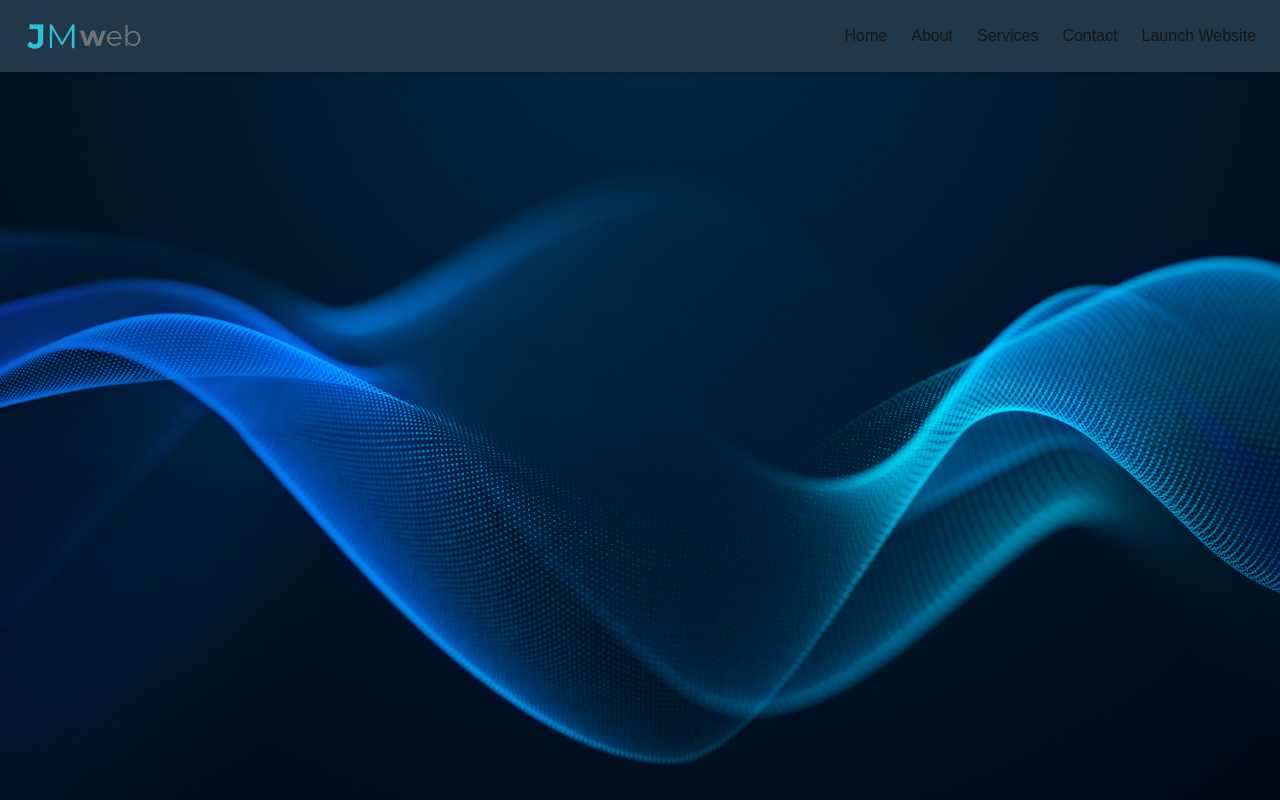
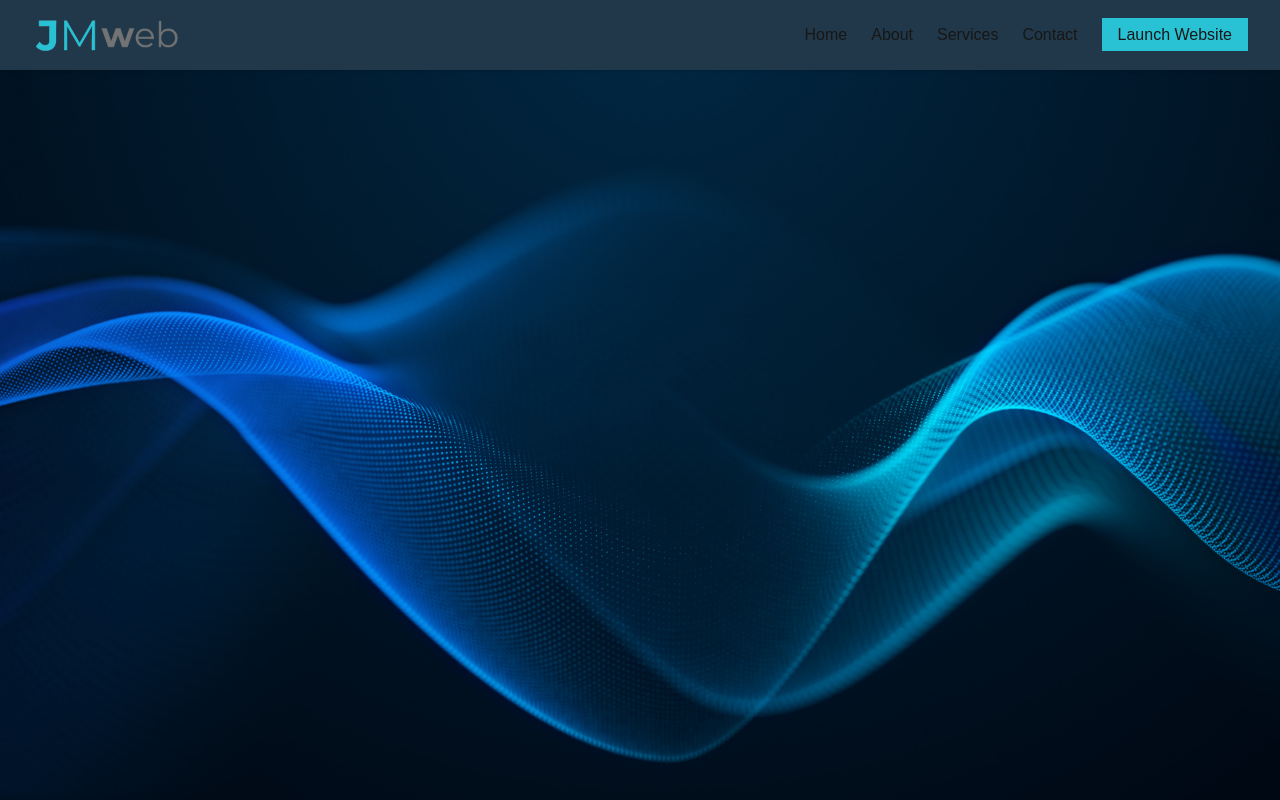
Before and after one commit to JackM510/Next.js-JMWEB, a Next.js app: page / in a window 1280 px wide. Shown: the top 800 px of the page. Built offline with nearby package versions, Linux system fonts and the light colour scheme.

Commit message:
added hover functionality to links on navbar

```diff
--- a/src/app/components/Navbar.tsx
+++ b/src/app/components/Navbar.tsx
@@ -6,19 +6,21 @@ export default function Navbar() {
   const [open, setOpen] = useState(false);
 
   return (
-    <nav className="bg-[var(--dark-azure)] sticky top-0 shadow">
-      <div className="container mx-auto flex items-center justify-between py-4 px-6">
+    <nav className="
+      bg-[var(--dark-azure)] h-[70px] sticky top-0 shadow
+      [&_a]:hover:transition-opacity [&_a]:hover:opacity-80">
+      <div className="w-full flex items-center justify-between py-[10px] px-4 md:px-8">
         {/* Logo */}
         <a href="#hero" className="flex items-center">
-          <img src="/assets/images/nav-logo.png" alt="JM Web Logo" className="h-10" />
+          <img src="/assets/images/nav-logo.png" alt="JM Web Logo" className="w-[150px]" />
         </a>
         {/* Mobile toggle */}
         <button className="md:hidden" onClick={() => setOpen(!open)}>
-            <svg width="24" height="24" stroke="white" strokeWidth="2" fill="none">
-                <line x1="3" y1="6" x2="21" y2="6" />
-                <line x1="3" y1="12" x2="21" y2="12" />
-                <line x1="3" y1="18" x2="21" y2="18" />
-            </svg>
+          <svg width="24" height="24" stroke="white" strokeWidth="2" fill="none">
+            <line x1="3" y1="6" x2="21" y2="6" />
+            <line x1="3" y1="12" x2="21" y2="12" />
+            <line x1="3" y1="18" x2="21" y2="18" />
+          </svg>
         </button>
         {/* Menu */}
         <ul className={`md:flex gap-6 ${open ? "block" : "hidden"} md:block`}>
@@ -27,7 +29,7 @@ export default function Navbar() {
           <li><a href="#services">Services</a></li>
           <li><a href="#contact">Contact</a></li>
           <li>
-            <a href="#start-website">Launch Website</a>
+            <a href="#start-website" className="bg-[var(--azure)] font-medium py-2 px-4">Launch Website</a>
           </li>
         </ul>
       </div>
--- a/src/app/globals.css
+++ b/src/app/globals.css
@@ -2,7 +2,7 @@
 
 :root {
   --dark-azure: #203849;
-
+  --azure: #29c2d5;
 
   --background: #ffffff;
   --foreground: #171717;
```
